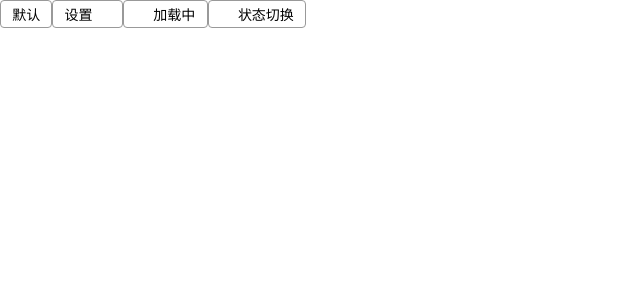
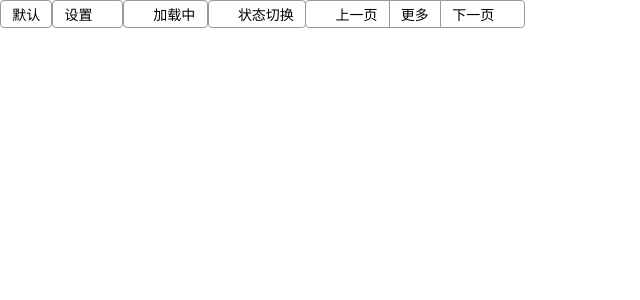
Before and after one commit to gitgundam/H-ui, a Vue app: page / in a window 1280 px wide. Shown: the top 300 px of the page, without its empty margins (0-640 px from the left). Built offline with nearby package versions, Linux system fonts and the light colour scheme.

Commit message:
完成 <h-button-group>的开发,并且为了防止用户在里面乱写标签做了检测

```diff
--- a/src/App.vue
+++ b/src/App.vue
@@ -4,7 +4,11 @@
     <h-button icon="setting" icon-position="right">设置</h-button>
     <h-button icon="setting">加载中</h-button>
     <h-button icon="setting" :is-loading="loading" @click="loading=!loading">状态切换</h-button>
-
+    <h-button-group>
+      <h-button icon="left">上一页</h-button>
+      <h-button>更多</h-button>
+      <h-button icon="right" icon-position="right">下一页</h-button>
+    </h-button-group>
 
   </div>
 </template>
--- /dev/null
+++ b/src/components/button-group.vue
@@ -0,0 +1,46 @@
+<template>
+  <div class="h-button-group">
+    <slot></slot>
+  </div>
+</template>
+
+<script>
+export default {
+  name: 'button-group',
+  mounted() {
+    for (let node of this.$el.children) {
+      if (node.nodeName.toLowerCase() !== 'button')
+        console.warn('<h-button-group>的子元素应该全是<h-button></h-button>');
+    }
+  }
+};
+</script>
+
+<style scoped lang="scss">
+@import "../assets/style/helper";
+
+.h-button-group {
+  display: inline-flex;
+  vertical-align: middle;
+
+  > .h-button {
+    border-radius: 0;
+    margin-left: -1px;
+
+    &:first-child {
+      border-top-left-radius: $border-radius;
+      border-bottom-left-radius: $border-radius;
+    }
+
+    &:last-child {
+      border-top-right-radius: $border-radius;
+      border-bottom-right-radius: $border-radius;
+    }
+
+    &:hover {
+      position: relative;
+      z-index: 1;
+    }
+  }
+}
+</style>
--- a/src/components/button.vue
+++ b/src/components/button.vue
@@ -1,5 +1,5 @@
 <template>
-  <button :class="{[`icon-${iconPosition}`]: true}" @click="$emit('click')">
+  <button :class="{[`icon-${iconPosition}`]: true}" class="h-button" @click="$emit('click')">
     <h-icon v-if="icon && !isLoading" class="icon" :name="icon"></h-icon>
     <h-icon v-if="isLoading" class="loading icon" name="loading"></h-icon>
     <slot></slot>
@@ -23,7 +23,12 @@ export default {
 
     }
 
-  }
+  },
+  // computed:{
+  //   loading(){
+  //     return this.isLoading
+  //   }
+  // }
 };
 </script>
 
@@ -53,6 +58,7 @@ button {
 
   &:hover {
     border: 1px solid $button-color-hover;
+    transition: all .3s;
   }
 
   &:active {
--- a/src/main.js
+++ b/src/main.js
@@ -2,10 +2,12 @@ import Vue from 'vue';
 import App from './App.vue';
 import Button from './components/button.vue';
 import Icon from './components/icon.vue';
+import ButtonGroup from './components/button-group.vue';
+
 
 Vue.component('h-button', Button);
 Vue.component('h-icon', Icon);
-
+Vue.component('h-button-group', ButtonGroup);
 new Vue({
   render: h => h(App),
 }).$mount('#app');
```
